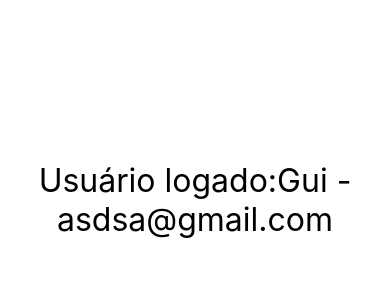
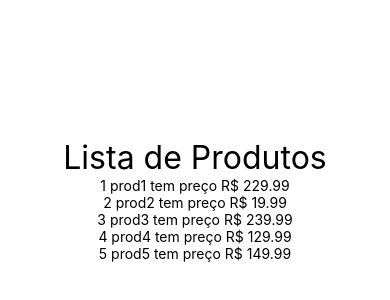
Before and after one commit to gabibecker/ReactNative, a React Native app: screen / in a window 390 px wide. Shown: the part 222-522 px from the top of the page. Built offline with nearby package versions, Linux system fonts and the light colour scheme.

Commit message:
renderizando Lista

```diff
--- a/src/App.tsx
+++ b/src/App.tsx
@@ -15,12 +15,14 @@ import { SafeAreaView, StyleSheet } from 'react-native';
 // import ParImpar from './components/ParImpar';
 // import Pai from './relacao/Pai';
 // import Filho from './relacao/Filho';
-import UsuarioLogado from './components/UsuarioLogado';
+//import UsuarioLogado from './components/UsuarioLogado';
+import ListaProdutos from './components/produtos/ListaProdutos';
 
 export default () => (
     <SafeAreaView style={style.App}>
-        <UsuarioLogado usuario={{nome: 'Gui', email: 'asdsa@gmail.com'}}/>
-        <UsuarioLogado usuario={{nome: 'Ao', email: ''}}/>
+        <ListaProdutos />
+        {/* <UsuarioLogado usuario={{nome: 'Gui', email: 'asdsa@gmail.com'}}/>
+        <UsuarioLogado usuario={{nome: 'Ao', email: ''}}/> */}
         {/* <Pai>
             <Filho nome = "AKRTU" sobrenome= "adsada"/>
             <Filho nome = "AKASD" sobrenome= "adssds"/>
--- /dev/null
+++ b/src/components/produtos/ListaProdutos.tsx
@@ -0,0 +1,24 @@
+import React from 'react';
+import { Text } from 'react-native';
+import estilo from '../estilo';
+import produtos from './produtos';
+
+export default props => {
+    function lista() {
+        return produtos.map(p => {
+            return (
+                <Text key={p.id}>
+                    {p.id} {p.nome} tem preço R$ {p.preco}
+                </Text>
+            );
+        });
+    }
+    return (
+        <>
+            <Text style={estilo.fontG}>
+                Lista de Produtos
+            </Text>
+            {lista()}
+        </>
+    );
+};
--- /dev/null
+++ b/src/components/produtos/produtos.tsx
@@ -0,0 +1,7 @@
+export default [
+    {id: 1, nome: 'prod1', preco: 229.99},
+    {id: 2, nome: 'prod2', preco: 19.99},
+    {id: 3, nome: 'prod3', preco: 239.99},
+    {id: 4, nome: 'prod4', preco: 129.99},
+    {id: 5, nome: 'prod5', preco: 149.99},
+];
```
